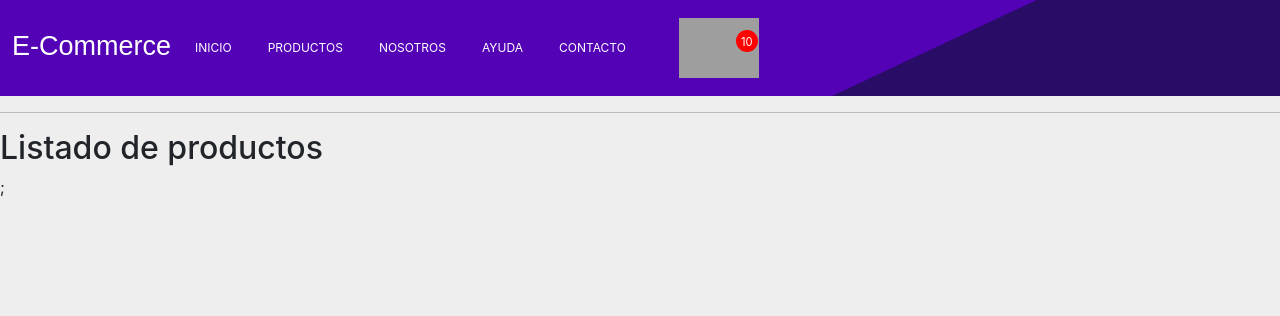
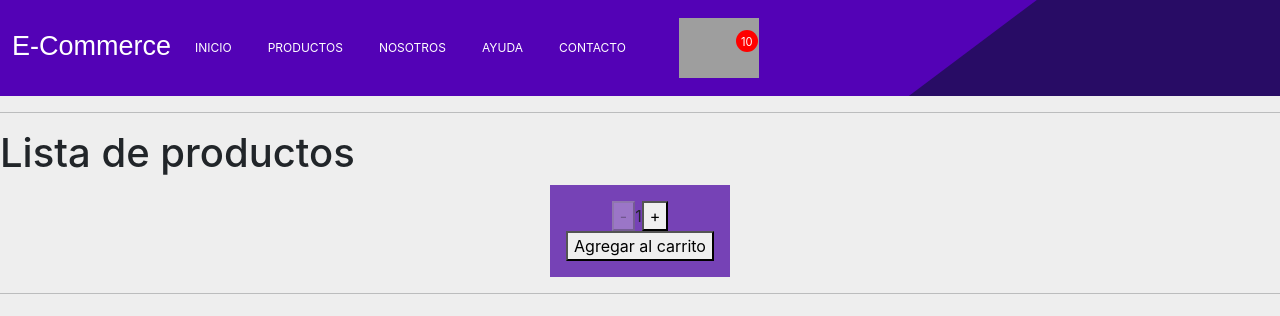
Before and after one commit to nicocaceres98/react-app, a React (Create React App) app: page / in a window 1280 px wide. Shown: the top 316 px of the page. Built offline with nearby package versions, Linux system fonts and the light colour scheme; grey boxes are pictures that could not be loaded; a web font is replaced by a local one.

Commit message:
desafio contador con boton

```diff
--- a/src/App.js
+++ b/src/App.js
@@ -1,14 +1,16 @@
 import "./App.css";
 import NavBar from "./components/NavBar";
 import ItemListContainer from "./components/ItemListContainer";
+import ItemCount from "./components/ItemCount/ItemCount";
 
 function App() {
   return (
-    <>
+    <div className="App">
       <NavBar />
       <hr />
-      <ItemListContainer />;
-    </>
+      <ItemListContainer texto="Lista de productos"></ItemListContainer>
+      <hr />
+    </div>
   );
 }
 
--- a/src/components/CartWidget.js
+++ b/src/components/CartWidget.js
@@ -1,9 +1,9 @@
 const Cart = ({ children }) => {
   return (
     <div>
-      <div class="cartIconContainer">
-        <img src="https://i.imgur.com/GELbsOW.png" class="cartIcon" />
-        <div class="cartIconTotal">10</div>
+      <div className="cartIconContainer">
+        <img src="https://i.imgur.com/GELbsOW.png" className="cartIcon" />
+        <div className="cartIconTotal">10</div>
         <div id="cartIcon"></div>
         {/* <button>Add to cart</button> */}
       </div>
--- /dev/null
+++ b/src/components/ItemCount/ItemCount.js
@@ -0,0 +1,38 @@
+import "./itemcount.css";
+
+import React, { useEffect, useState } from "react";
+
+export const ItemCount = ({ initial, stock, onAdd }) => {
+  const [count, setCount] = useState(parseInt(initial));
+
+  const decrementarContador = () => {
+    setCount(count - 1);
+  };
+
+  const incrementarContador = () => {
+    setCount(count + 1);
+  };
+
+  useEffect(() => {
+    setCount(parseInt(initial));
+  }, [initial]);
+
+  return (
+    <div className="counter">
+      <button disabled={count <= 1} onClick={decrementarContador}>
+        -
+      </button>
+      <span>{count}</span>
+      <button disabled={count >= stock} onClick={incrementarContador}>
+        +
+      </button>
+      <div>
+        <button disabled={stock <= 0} onClick={() => onAdd(count)}>
+          Agregar al carrito
+        </button>
+      </div>
+    </div>
+  );
+};
+
+export default ItemCount;
--- /dev/null
+++ b/src/components/ItemCount/itemcount.css
@@ -0,0 +1,7 @@
+.counter {
+  width: fit-content;
+  background-color: #7642b6;
+  margin: auto;
+  padding: 1rem;
+  text-align: center;
+}
--- a/src/components/ItemListContainer.js
+++ b/src/components/ItemListContainer.js
@@ -1,9 +1,17 @@
-function ItemListContainer() {
+import React from "react";
+import ItemCount from "./ItemCount/ItemCount";
+import Title from "./Title";
+
+export const ItemListContainer = ({ texto }) => {
+  const onAdd = (quantity) => {
+    console.log(`Compraste ${quantity} unidades`);
+  };
   return (
-    <div>
-      <h2>Listado de productos</h2>
-    </div>
+    <>
+      <Title greeting={texto} />
+      <ItemCount initial={1} stock={5} onAdd={onAdd} />
+    </>
   );
-}
+};
 
 export default ItemListContainer;
--- /dev/null
+++ b/src/components/Title.js
@@ -0,0 +1,7 @@
+import React from "react";
+
+export const Title = ({ greeting }) => {
+  return <h1>{greeting}</h1>;
+};
+
+export default Title;
```
